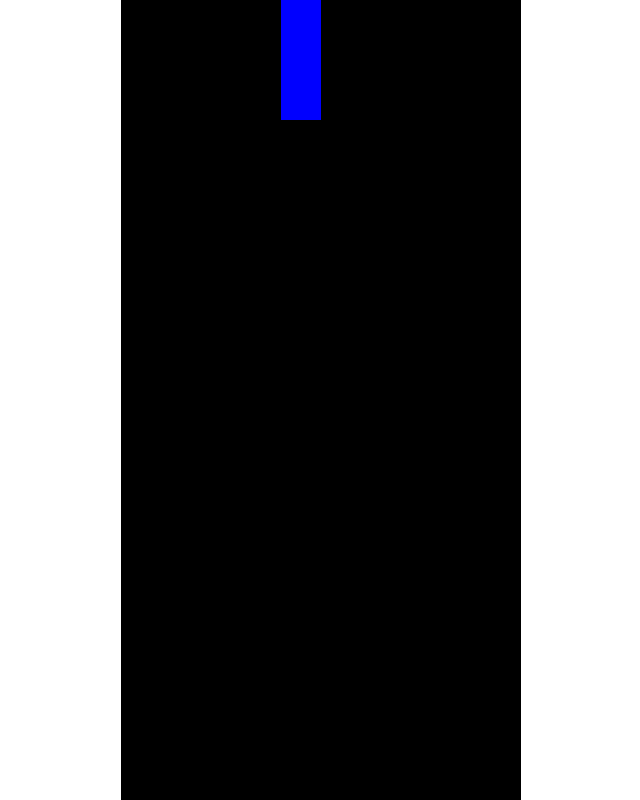
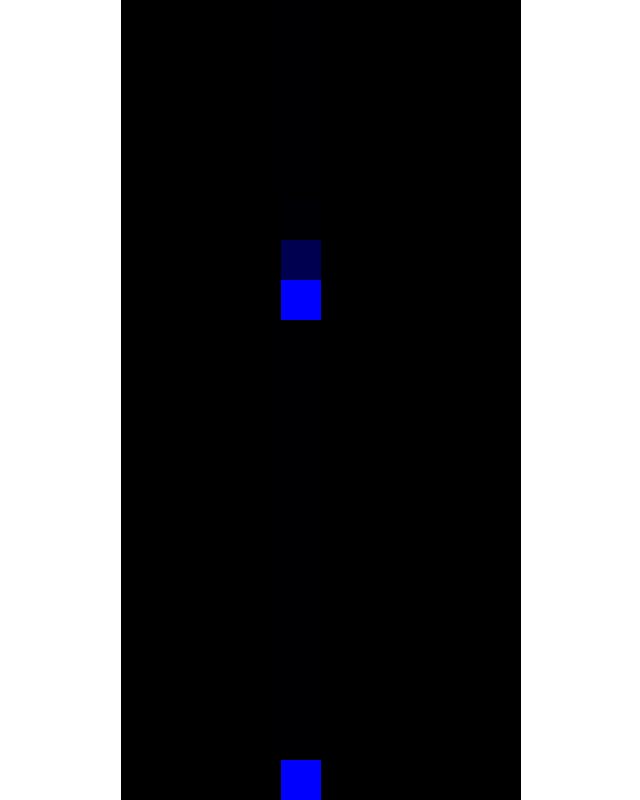
Before and after one commit to HansiGanter/tetris-js, a plain HTML site: page index.html in a window 1280 px wide. Shown: the whole page, without its empty margins (319-959 px from the left). Drawn offline with Linux system fonts and the light colour scheme.

Commit message:
falled pieces stay

```diff
--- a/main.js
+++ b/main.js
@@ -22,8 +22,10 @@ class SimplePiece {
         this.y = 0;
         this.size = 40;
         this.color = 'blue';
+        this.fixed = false
 
         window.addEventListener("keydown", (e) => {
+            if (this.y < 760) {
                 switch (e.key) {
                     case "ArrowLeft":
                         if (this.x > 0) {
@@ -36,6 +38,7 @@ class SimplePiece {
                         }
                         break;
                 }
+            }
         });
     }
 
@@ -46,21 +49,32 @@ class SimplePiece {
     }
 
     update() {
+        if (this.y < 760) {
             this.y += 40
+        } else { this.fixed = true }
     }
 }
 
-delay = 0
-level = 100
-x = new SimplePiece()
+delay = 0;
+level = 10;
+currentPiece = new SimplePiece();
+pieces = [];
 
 function loop() {
+    if (currentPiece.fixed) {
+        x = currentPiece;
+        pieces.push(x);
+        currentPiece = new SimplePiece()
+    }
+    ctx.fillStyle = 'rgba(0, 0, 0, 0.25)';
+    ctx.fillRect(0, 0, 400, 800);
+    pieces.forEach(p => {
+        p.draw()
+    });
+    currentPiece.draw()
+    if (delay === level) {
 
-    x.draw()
-    if (delay === level) {
-        if (x.y <= 800) {
-            x.update()
-        }
+        currentPiece.update()
         delay = 0
     } else {
         delay++
--- a/style.css
+++ b/style.css
@@ -19,6 +19,4 @@ body {
 
 canvas {
     background-color: black;
-    /* height: 800px;
-    width: 400px; */
 }
```
Lines whose indentation alone changed are shown as unchanged.
